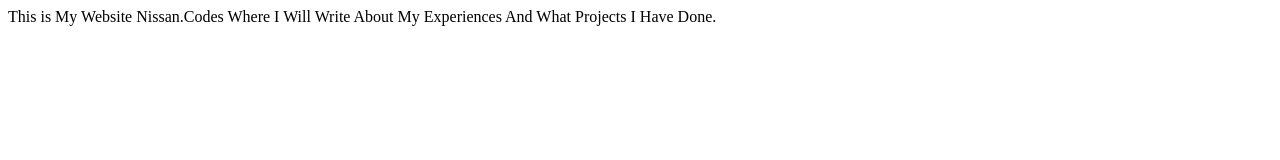
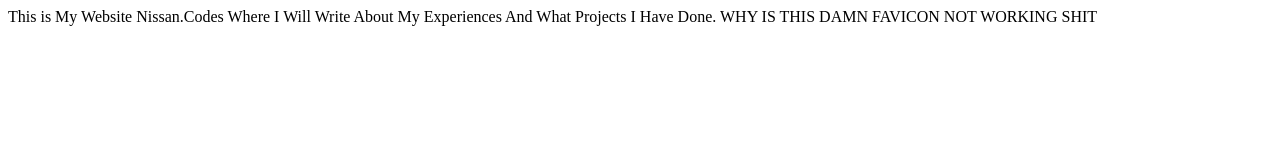
Before and after one commit to Lameboysuper/Lameboysuper, a plain HTML site: page index.html in a window 1280 px wide. Drawn offline with Linux system fonts and the light colour scheme.

Commit message:
Update index.html

```diff
--- a/index.html
+++ b/index.html
@@ -7,6 +7,7 @@
 
 <body>
 <p1>This is My Website Nissan.Codes Where I Will Write About My Experiences And What Projects I Have Done.</p1>
+  <p2> WHY IS THIS DAMN FAVICON NOT WORKING SHIT</p2>
 </body>
 
 </html>
```
